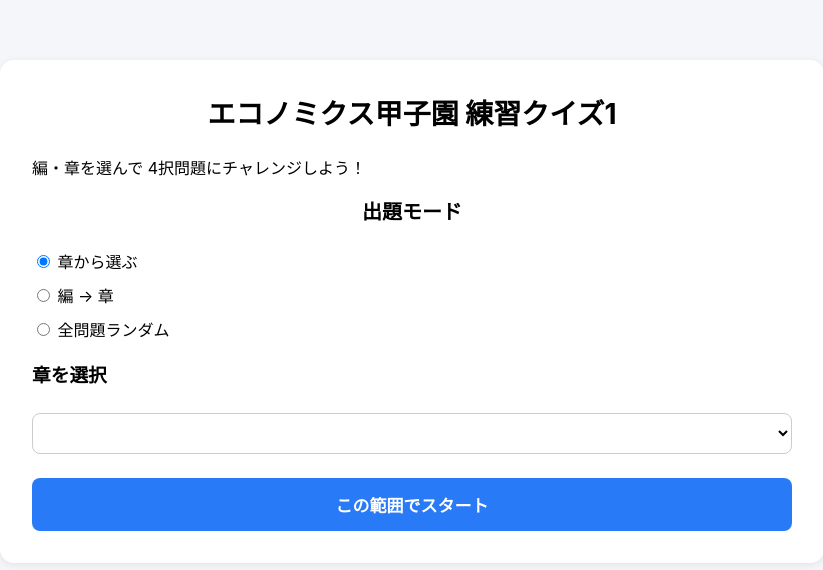
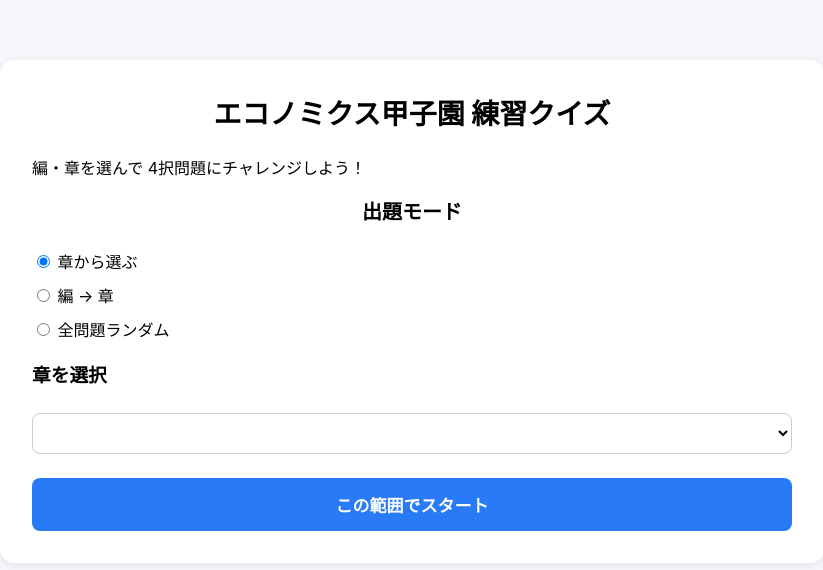
Before and after one commit to izusho-shorika/ecomomikusu, a plain HTML site: page index.html in a window 1280 px wide. Shown: the whole page, without its empty margins (228-1051 px from the left). Drawn offline with Linux system fonts and the light colour scheme.

Commit message:
Update index.html

```diff
--- a/index.html
+++ b/index.html
@@ -11,7 +11,7 @@
 
   <!-- ■ 画面１：設定画面 -->
   <section id="setup-screen" class="center-card">
-    <h1 class="title">エコノミクス甲子園 練習クイズ1</h1>
+    <h1 class="title">エコノミクス甲子園 練習クイズ</h1>
     <p class="subtitle">編・章を選んで 4択問題にチャレンジしよう！</p>
 
     <div class="card">
```
